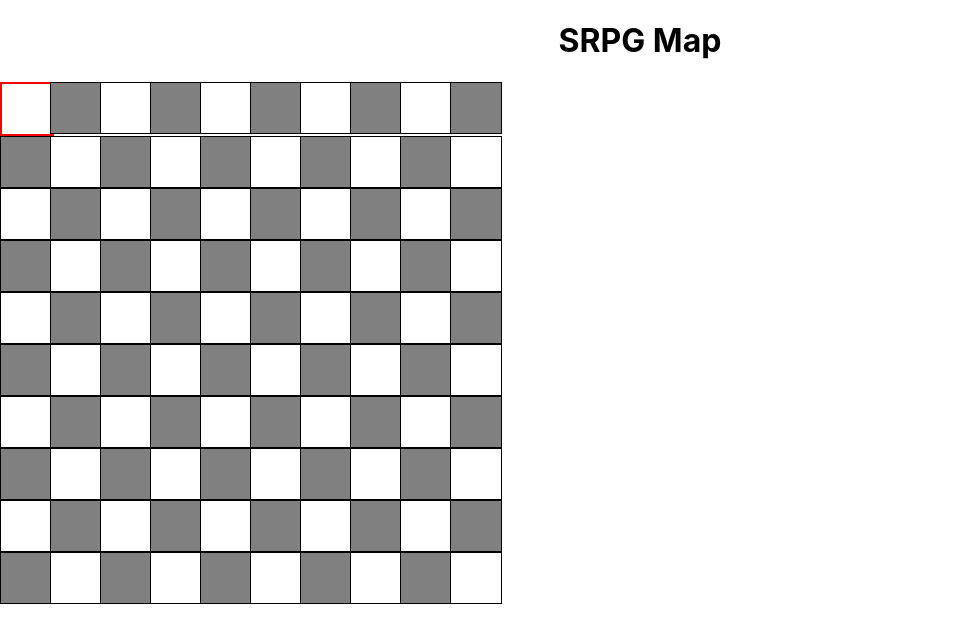
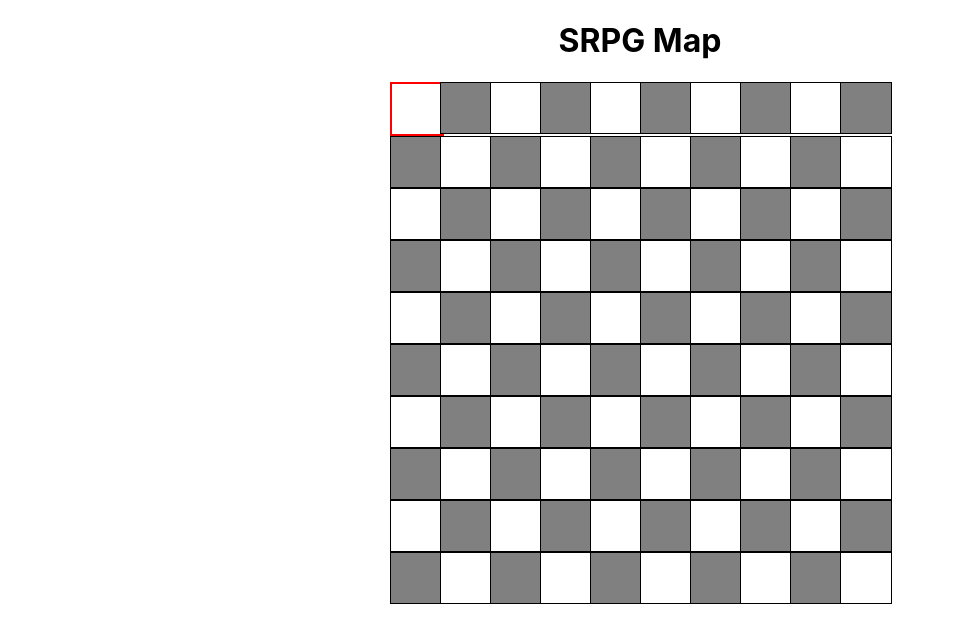
Before and after one commit to MRyutaro/react-srpg-map, a React (Create React App) app: page / in a window 1280 px wide. Shown: the top 642 px of the page, without its empty margins (0-955 px from the left). Built offline with nearby package versions, Linux system fonts and the light colour scheme.

Commit message:
fix: 真ん中に配置

```diff
--- a/src/App.tsx
+++ b/src/App.tsx
@@ -4,7 +4,15 @@ export default function App() {
     return (
         <div style={{ textAlign: "center" }}>
             <h1>SRPG Map</h1>
-            <Map/> {/* ここで tileSize を指定 */}
+            <div
+                style={{
+                    display: "flex",
+                    justifyContent: "center",
+                    alignItems: "center",
+                }}
+            >
+                <Map /> {/* ここで tileSize を指定 */}
+            </div>
         </div>
     );
 }
```
